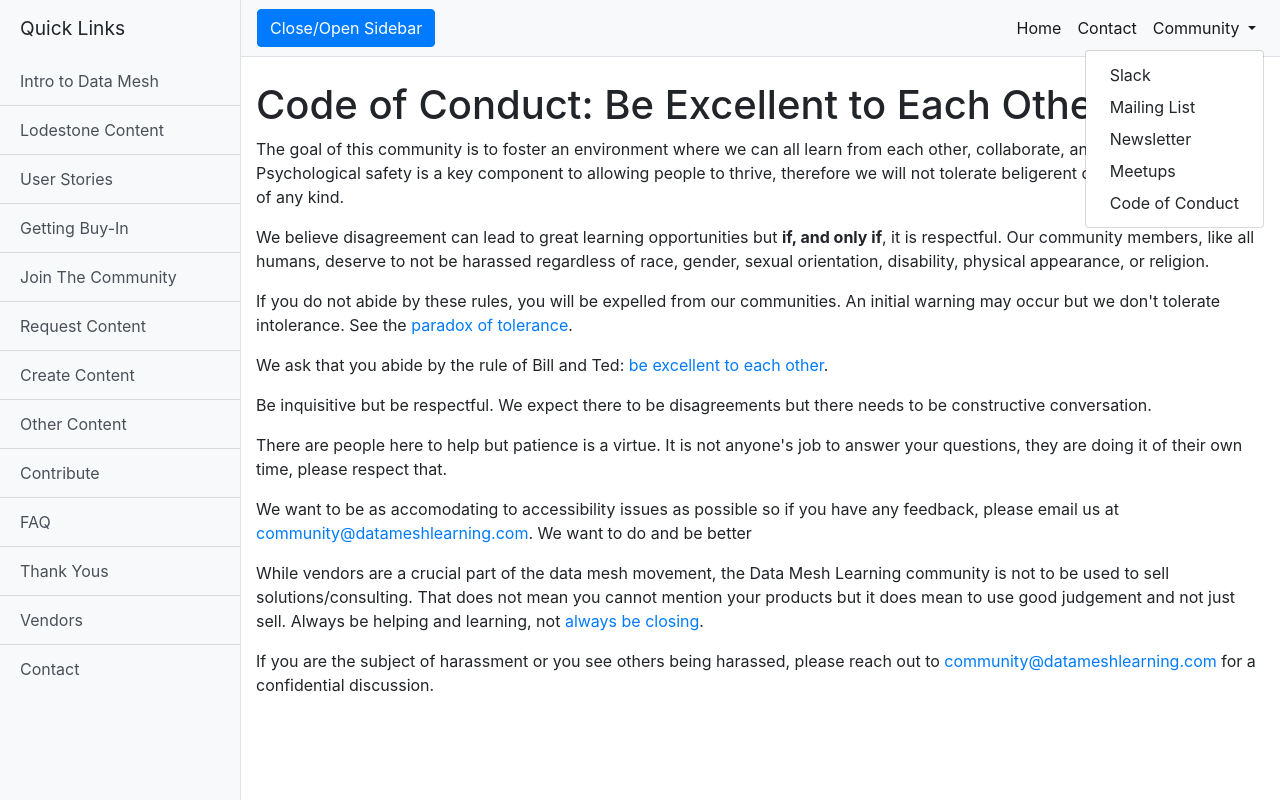
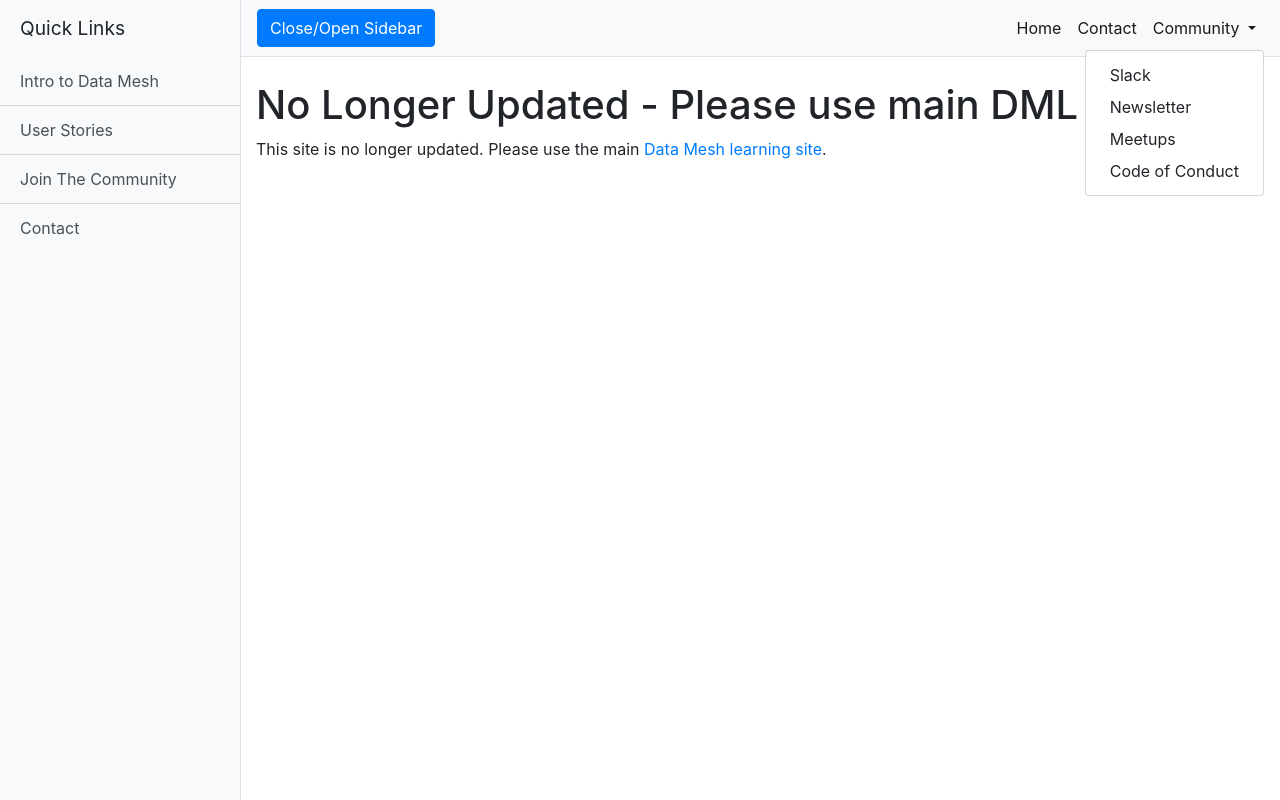
Before and after one commit to datameshlearning/code-of-conduct, a website: page index.html in a window 1280 px wide. Both pictures are taken after a click on the button "Community". Drawn offline with Linux system fonts and the light colour scheme.

Commit message:
Update index.html

```diff
--- a/index.html
+++ b/index.html
@@ -8,7 +8,7 @@
   <meta name="description" content="">
   <meta name="author" content="">
 
-  <title>Code of Conduct - Data Mesh Learning</title>
+  <title>Create Data Mesh Content - Data Mesh Learning</title>
 
   <!-- Bootstrap core CSS -->
   <link href="vendor/bootstrap/css/bootstrap.min.css" rel="stylesheet">
@@ -26,19 +26,10 @@
     <div class="bg-light border-right" id="sidebar-wrapper">
       <div class="sidebar-heading">Quick Links</div>
       <div class="list-group list-group-flush">
-        <a href="https://datameshlearning.github.io/intro-to-data-mesh/" class="list-group-item list-group-item-action bg-light">Intro to Data Mesh</a>
-        <a href="https://datameshlearning.github.io/lodestone-content/" class="list-group-item list-group-item-action bg-light">Lodestone Content</a>
-        <a href="https://datameshlearning.github.io/user-stories/" class="list-group-item list-group-item-action bg-light">User Stories</a>
-        <a href="https://datameshlearning.github.io/getting-buy-in/" class="list-group-item list-group-item-action bg-light">Getting Buy-In</a>
-        <a href="https://datameshlearning.github.io/join-the-community/" class="list-group-item list-group-item-action bg-light">Join The Community</a>
-        <a href="https://datameshlearning.github.io/request-content/" class="list-group-item list-group-item-action bg-light">Request Content</a>
-        <a href="https://datameshlearning.github.io/create-content/" class="list-group-item list-group-item-action bg-light">Create Content</a>
-        <a href="https://datameshlearning.github.io/other-content/" class="list-group-item list-group-item-action bg-light">Other Content</a>
-        <a href="https://datameshlearning.github.io/contribute/" class="list-group-item list-group-item-action bg-light">Contribute</a>
-        <a href="https://datameshlearning.github.io/faq/" class="list-group-item list-group-item-action bg-light">FAQ</a>
-        <a href="https://datameshlearning.github.io/thank-yous/" class="list-group-item list-group-item-action bg-light">Thank Yous</a>
-        <a href="https://datameshlearning.github.io/vendors/" class="list-group-item list-group-item-action bg-light">Vendors</a>
-        <a href="https://datameshlearning.github.io/contact/" class="list-group-item list-group-item-action bg-light">Contact</a>
+        <a href="https://datameshlearning.com/intro-to-data-mesh/" class="list-group-item list-group-item-action bg-light">Intro to Data Mesh</a>
+        <a href="https://datameshlearning.com/user-stories/" class="list-group-item list-group-item-action bg-light">User Stories</a>
+        <a href="https://datameshlearning.com/community/" class="list-group-item list-group-item-action bg-light">Join The Community</a>
+        <a href="https://datameshlearning.com/about-and-contact-us/" class="list-group-item list-group-item-action bg-light">Contact</a>
       </div>
     </div>
     <!-- /#sidebar-wrapper -->
@@ -59,7 +50,7 @@
               <a class="nav-link" href="https://datameshlearning.github.io/">Home <span class="sr-only">(current)</span></a>
             </li>
             <li class="nav-item active">
-              <a class="nav-link" href="https://datameshlearning.github.io/contact/">Contact</a>
+              <a class="nav-link" href="https://datameshlearning.com/about-and-contact-us/">Contact</a>
             </li>
             <li class="nav-item dropdown active">
               <a class="nav-link dropdown-toggle" href="#" id="navbarDropdown" role="button" data-toggle="dropdown" aria-haspopup="true" aria-expanded="false">
@@ -67,10 +58,9 @@
               </a>
               <div class="dropdown-menu dropdown-menu-right" aria-labelledby="navbarDropdown">
                 <a class="dropdown-item" href="https://launchpass.com/data-mesh-learning">Slack</a>
-                <a class="dropdown-item" href="https://datameshlearning.github.io/mailing-list/">Mailing List</a>
-                <a class="dropdown-item" href="https://datameshlearning.github.io/newsletter/">Newsletter</a>
-                <a class="dropdown-item" href="https://datameshlearning.github.io/meetups/">Meetups</a>
-                <a class="dropdown-item" href="https://datameshlearning.github.io/code-of-conduct/">Code of Conduct</a>
+                <a class="dropdown-item" href="https://datameshlearning.substack.com/">Newsletter</a>
+                <a class="dropdown-item" href="https://www.meetup.com/data-mesh-learning-meetup-global/">Meetups</a>
+                <a class="dropdown-item" href="https://datameshlearning.com/code-of-conduct/">Code of Conduct</a>
              </div>
             </li>
           </ul>
@@ -78,17 +68,8 @@
       </nav>
 
       <div class="container-fluid">
-        <h1 class="mt-4">Code of Conduct: Be Excellent to Each Other</h1>
-        <p>The goal of this community is to foster an environment where we can all learn from each other, collaborate, and contribute. Psychological safety is a key component to allowing people to thrive, therefore we will not tolerate beligerent or harassing behavior
-        of any kind.</p>
-        <p>We believe disagreement can lead to great learning opportunities but <b>if, and only if</b>, it is respectful. Our community members, like all humans, deserve to not be harassed regardless of race, gender, sexual orientation, disability, physical appearance, or religion. </p>
-        <p>If you do not abide by these rules, you will be expelled from our communities. An initial warning may occur but we don't tolerate intolerance. See the <a href="https://en.wikipedia.org/wiki/Paradox_of_tolerance">paradox of tolerance</a>.</p>
-        <p>We ask that you abide by the rule of Bill and Ted: <a href="https://www.youtube.com/watch?v=rph_1DODXDU">be excellent to each other</a>.</p>
-        <p>Be inquisitive but be respectful. We expect there to be disagreements but there needs to be constructive conversation.</p>
-        <p>There are people here to help but patience is a virtue. It is not anyone's job to answer your questions, they are doing it of their own time, please respect that.</p>
-        <p>We want to be as accomodating to accessibility issues as possible so if you have any feedback, please email us at <a href="mailto:community@datameshlearning.com">community@datameshlearning.com</a>. We want to do and be better</p>
-        <p>While vendors are a crucial part of the data mesh movement, the Data Mesh Learning community is not to be used to sell solutions/consulting. That does not mean you cannot mention your products but it does mean to use good judgement and not just sell. Always be helping and learning, not <a href="https://www.investopedia.com/terms/a/always-be-closing.asp">always be closing</a>.</p>
-        <p>If you are the subject of harassment or you see others being harassed, please reach out to <a href="mailto:community@datameshlearning.com">community@datameshlearning.com</a> for a confidential discussion.</p>
+        <h1 class="mt-4">No Longer Updated - Please use main DML site</h1>
+        <p>This site is no longer updated. Please use the main <a href="https://datameshlearning.com/">Data Mesh learning site</a>.</p>
       </div>
     </div>
     <!-- /#page-content-wrapper -->
```
